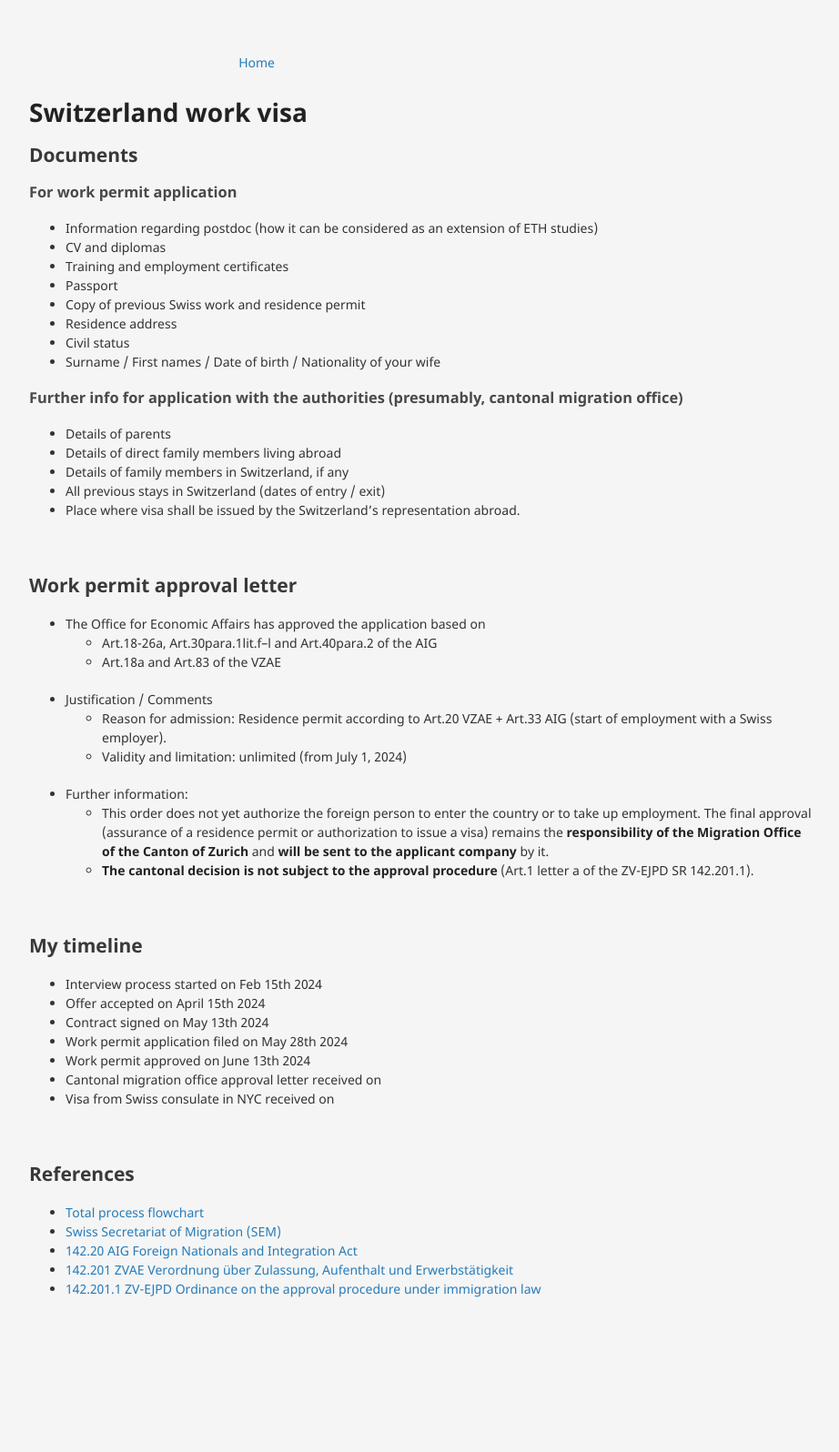
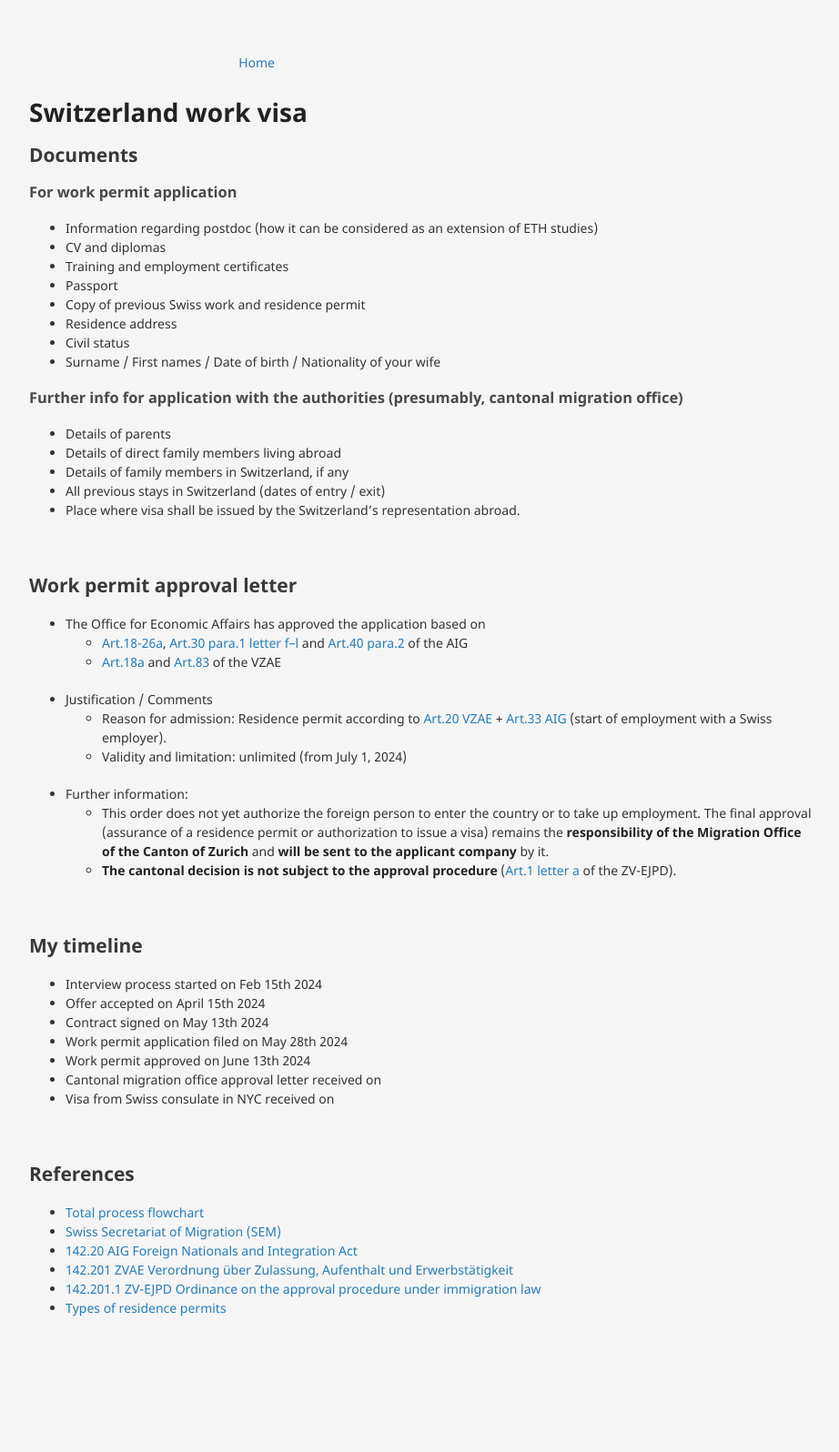
Before and after one commit to neeravkarani/personal, a Jekyll site: the page built from _posts/visa/2024-06-20-switzerland-work-visa.md, in a window 1280 px wide. Shown: the whole page at 91% size, without its empty margins (178-1100 px from the left). Built offline with Jekyll 4.4.1, drawn with Linux system fonts in a browser that asks for light colours; before the commit the page ends 1575 px from its top, so only the background shows below that.

Commit message:
added links to swiss visa doc

```diff
--- a/_posts/visa/2024-06-20-switzerland-work-visa.md
+++ b/_posts/visa/2024-06-20-switzerland-work-visa.md
@@ -27,17 +27,17 @@ title: "Switzerland work visa"
 ## Work permit approval letter
 
  - The Office for Economic Affairs has approved the application based on
-   - Art.18-26a, Art.30para.1lit.f–l and Art.40para.2 of the AIG
-   - Art.18a and Art.83 of the VZAE
+   - [Art.18-26a](https://www.fedlex.admin.ch/eli/cc/2007/758/en#chap_5/sec_1), [Art.30 para.1 letter f–l](https://www.fedlex.admin.ch/eli/cc/2007/758/en#chap_5/sec_3) and [Art.40 para.2](https://www.fedlex.admin.ch/eli/cc/2007/758/en#art_40) of the AIG
+   - [Art.18a](https://www.fedlex.admin.ch/eli/cc/2007/759/de#art_18_a) and [Art.83](https://www.fedlex.admin.ch/eli/cc/2007/759/de#art_83) of the VZAE
 
  - Justification / Comments
-    - Reason for admission: Residence permit according to Art.20 VZAE + Art.33 AIG (start of employment with a Swiss employer).
+    - Reason for admission: Residence permit according to [Art.20 VZAE](https://www.fedlex.admin.ch/eli/cc/2007/759/de#art_20) + [Art.33 AIG](https://www.fedlex.admin.ch/eli/cc/2007/758/en#art_33) (start of employment with a Swiss employer).
     - Validity and limitation: unlimited (from July 1, 2024)
 
  - Further information:
     - This order does not yet authorize the foreign person to enter the country or to take up employment.
       The final approval (assurance of a residence permit or authorization to issue a visa) remains the **responsibility of the Migration Office of the Canton of Zurich** and **will be sent to the applicant company** by it.
-    - **The cantonal decision is not subject to the approval procedure** (Art.1 letter a of the ZV-EJPD SR 142.201.1).
+    - **The cantonal decision is not subject to the approval procedure** ([Art.1 letter a](https://www.fedlex.admin.ch/eli/cc/2015/518/de#art_1) of the ZV-EJPD).
 
 <br>
 
@@ -57,4 +57,5 @@ title: "Switzerland work visa"
  - [Swiss Secretariat of Migration (SEM)](https://www.sem.admin.ch/sem/en/home/themen/arbeit/nicht-eu_efta-angehoerige/verfahrensablauf.html)
  - [142.20 AIG Foreign Nationals and Integration Act](https://www.fedlex.admin.ch/eli/cc/2007/758/en)
  - [142.201 ZVAE Verordnung über Zulassung, Aufenthalt und Erwerbstätigkeit](https://www.fedlex.admin.ch/eli/cc/2007/759/de)
- - [142.201.1 ZV-EJPD Ordinance on the approval procedure under immigration law](https://fedlex.data.admin.ch/eli/cc/2015/518)
+ - [142.201.1 ZV-EJPD Ordinance on the approval procedure under immigration law](https://www.fedlex.admin.ch/eli/cc/2015/518/de)
+ - [Types of residence permits](https://www.sem.admin.ch/sem/en/home/themen/aufenthalt/biometr_auslaenderausweis.html)
```
